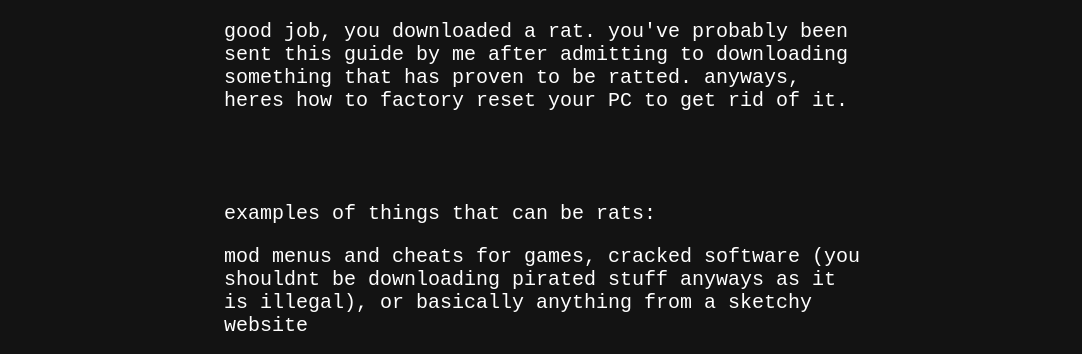
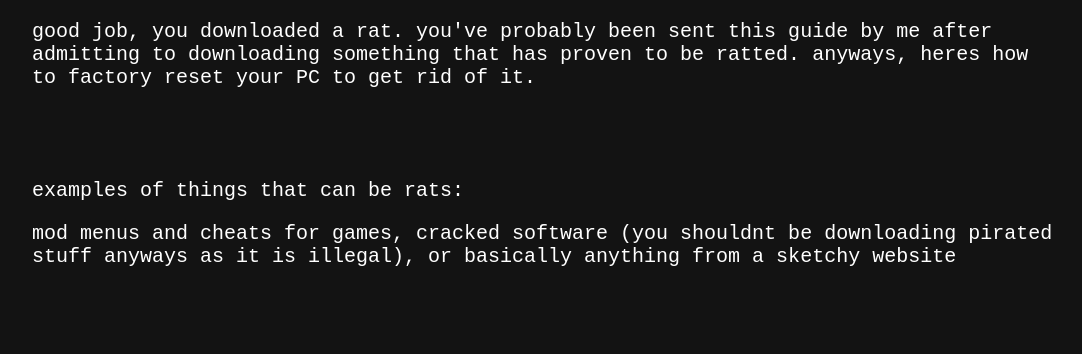
Before and after one commit to XenonOrSomething/resetguide, a plain HTML site: page index.html in a window 1280 px wide. Shown: the top 354 px of the page, without its empty margins (96-1178 px from the left). Drawn offline with Linux system fonts and the light colour scheme.

Commit message:
Add files via upload

```diff
--- a/stylesheet.css
+++ b/stylesheet.css
@@ -1,6 +1,6 @@
 body{
-    margin-left: 25%;
-    margin-right: 25%;
+    margin-left: 10%;
+    margin-right: 10%;
 
     background-color: #131313;
     font-family: monospace;
```
